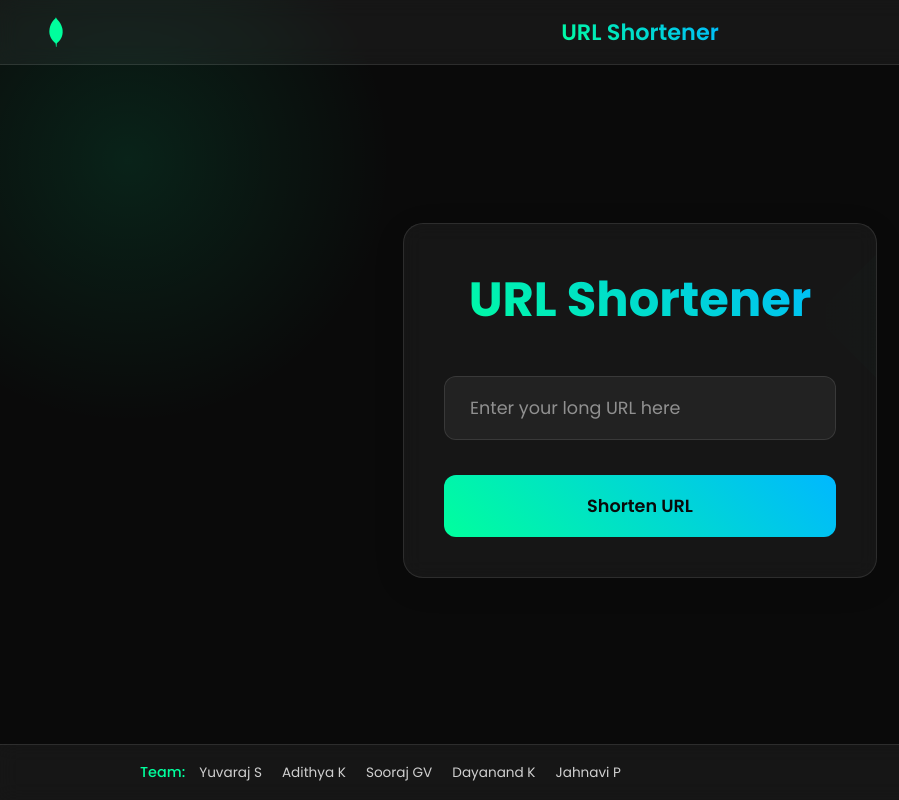
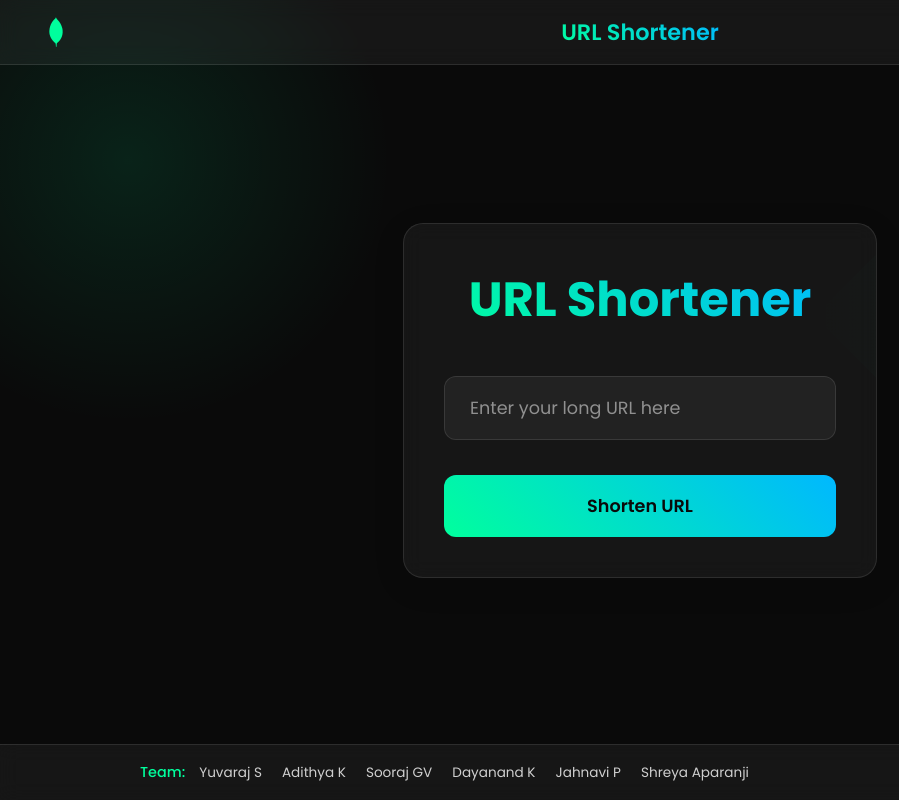
Before and after one commit to yuva-raj-s/url-shortner, a website: page public/index.html in a window 1280 px wide. Shown: the full height of the page, 0-899 px from the left. Drawn offline with nearby package versions, Linux system fonts and the light colour scheme.

Commit message:
Added Team Member

```diff
--- a/public/index.html
+++ b/public/index.html
@@ -490,6 +490,7 @@
                     <span class="team-member">Sooraj GV</span>
                     <span class="team-member">Dayanand K</span>
                     <span class="team-member">Jahnavi P</span>
+                    <span class="team-member">Shreya Aparanji</span>
                 </div>
             </div>
             <div class="right-section">
```
